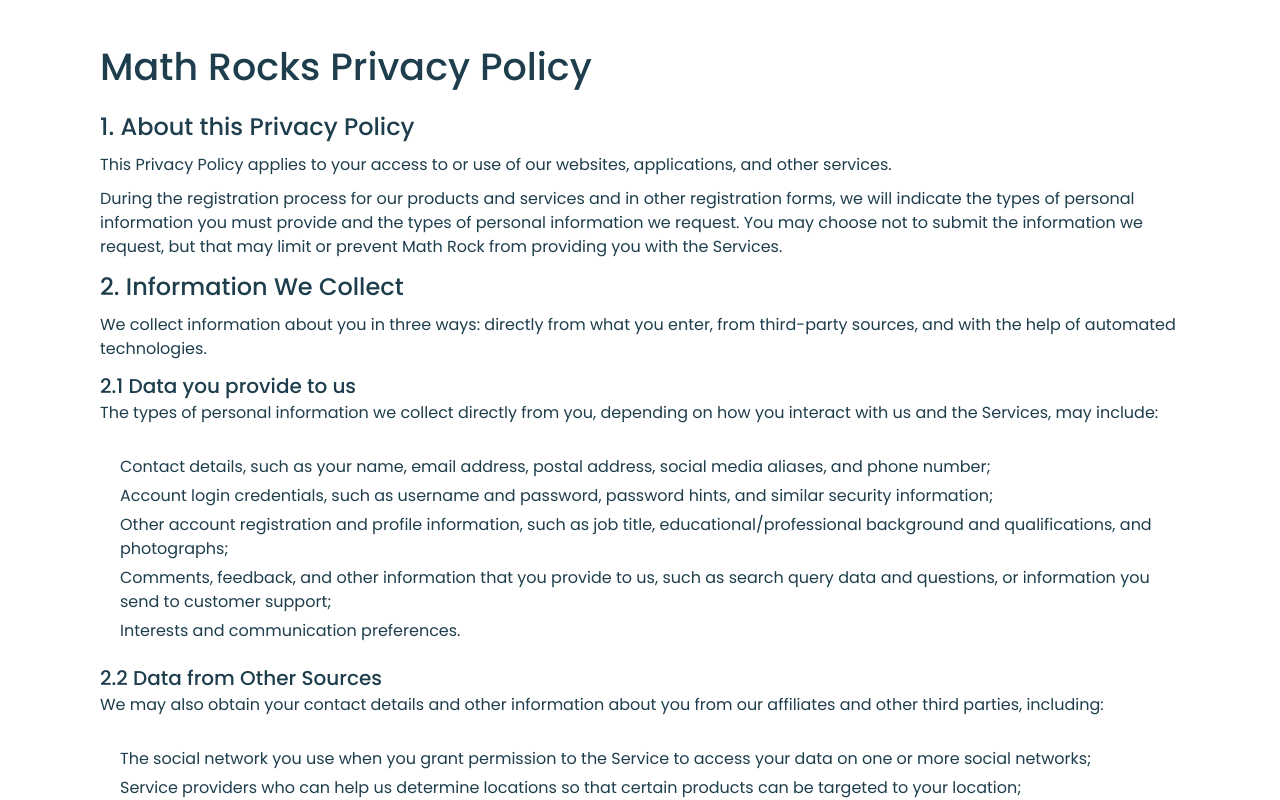
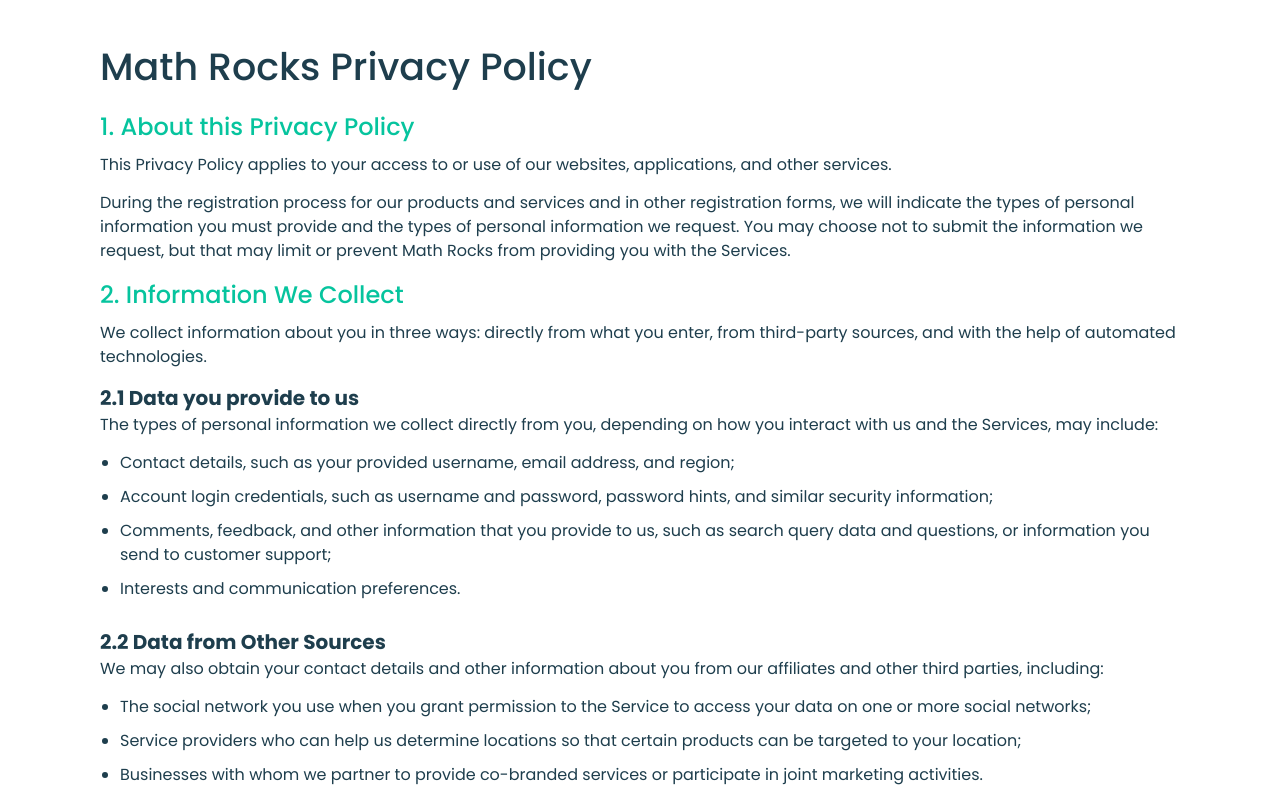
Before and after one commit to uoa-compsci399-s1-2024/capstone-project-2024-s1-team-11, a React (Vite) app in the folder client/: page /privacy-policy in a window 1280 px wide. Shown: the part 422-1222 px from the top of the page. Built offline with nearby package versions, Linux system fonts and the light colour scheme.

Commit message:
Updated privacy policy and fixed list styles

```diff
--- a/client/src/components/edit-profile-modal/index.jsx
+++ b/client/src/components/edit-profile-modal/index.jsx
@@ -13,7 +13,7 @@ const EditProfileModal = ({ onClose }) => {
   const [selectedAvatar, setSelectedAvatar] = useState(null);
   const [avatarIndex, setAvatarIndex] = useState(0);
 
-  const avatars = ["avatar_00.jpg", "avatar_01.jpg", "avatar_02.jpg"];
+  const avatars = ["avatar-00.jpg", "avatar-01.jpg", "avatar-02.jpg"];
 
   const handleTabClick = (tab) => {
     setActiveTab(tab);
--- a/client/src/components/header/styles.css
+++ b/client/src/components/header/styles.css
@@ -126,6 +126,7 @@
 
   .home .header {
     border-bottom: none;
+    background-color: transparent;
   }
 
   .home.show .logo {
@@ -134,6 +135,7 @@
 
   .home.show .header {
     border-bottom: 1px solid var(--text);
+    background-color: var(--background);
   }
 
   .main-logo.hide {
--- a/client/src/index.css
+++ b/client/src/index.css
@@ -57,14 +57,16 @@ h1 {
 h2 {
   font-size: 1.5rem;
   padding-bottom: 8px;
+  color: var(--green);
 }
 
 h3 {
   font-size: 1.25rem;
+  font-weight: bold;
 }
 
 p {
-    padding-bottom: 10px;
+    padding-bottom: 14px;
 }
 
 a, a:link {
@@ -78,7 +80,16 @@ a:hover {
 }
 
 ul, ol {
-  margin: 1.25rem;
+  margin-left: 1.25rem;
+  padding-bottom: 16px;
+}
+
+ul {
+  list-style-type: disc;
+}
+
+li {
+  padding-bottom: 10px;;
 }
 
 .side-padding {
--- a/client/src/leaderboard_styles.css
+++ b/client/src/leaderboard_styles.css
@@ -64,11 +64,6 @@ border-radius: 50%;
 }
 
 .leaderboard-table tbody {
-  font-size: 16px;
-}
-
-.leaderboard-table tbody {
-  font-size: 25px;
   font-weight: bold;
 }
 
--- a/client/src/pages/privacy.jsx
+++ b/client/src/pages/privacy.jsx
@@ -14,15 +14,14 @@ export default function PrivacyPage() {
             <h1>Math Rocks Privacy Policy</h1>
             <h2>1. About this Privacy Policy</h2>
             <p>This Privacy Policy applies to your access to or use of our websites, applications, and other services.</p>
-            <p>During the registration process for our products and services and in other registration forms, we will indicate the types of personal information you must provide and the types of personal information we request. You may choose not to submit the information we request, but that may limit or prevent Math Rock from providing you with the Services.</p>
+            <p>During the registration process for our products and services and in other registration forms, we will indicate the types of personal information you must provide and the types of personal information we request. You may choose not to submit the information we request, but that may limit or prevent Math Rocks from providing you with the Services.</p>
             <h2>2. Information We Collect</h2>
             <p>We collect information about you in three ways: directly from what you enter, from third-party sources, and with the help of automated technologies.</p>
             <h3>2.1 Data you provide to us</h3>
             <p>The types of personal information we collect directly from you, depending on how you interact with us and the Services, may include:</p>
             <ul>
-              <li>Contact details, such as your name, email address, postal address, social media aliases, and phone number;</li>
+              <li>Contact details, such as your provided username, email address, and region;</li>
               <li>Account login credentials, such as username and password, password hints, and similar security information;</li>
-              <li>Other account registration and profile information, such as job title, educational/professional background and qualifications, and photographs;</li>
               <li>Comments, feedback, and other information that you provide to us, such as search query data and questions, or information you send to customer support;</li>
               <li>Interests and communication preferences.</li>
             </ul>
@@ -68,38 +67,26 @@ export default function PrivacyPage() {
             <p>Where we rely on your consent to process personal information, you have the right to withdraw your consent at any time, and you may have the right to object to our processing of personal information where we are exercising our legitimate interests.</p>
             <h2>6. Data Retention</h2>
             <p>We will retain your personal information for as long as necessary to provide the Services, complete the transactions you have requested, or for other necessary purposes, such as to comply with legal obligations, maintain business and financial records, resolve disputes, maintain security, detect and prevent fraud and abuse, and enforce agreements. If you access the Services through a subscription managed or sponsored by your organization, we will retain your organization's contact information for continued communication with you after your organization terminates your subscription.</p>
-
             <h2>7. Data Security</h2>
             <p>We will implement a variety of technical and organisational measures to ensure a level of security appropriate to the risk to the personal information we process. These measures are designed to ensure the integrity, confidentiality, and availability of personal information.</p>
-
             <h2>8. Children's Privacy</h2>
-            <p>We do not knowingly collect information from children under the age of 14.</p>
-
+            <p>We have limited the information we collect to a chosen username, email address and region.</p>
             <h2>9. Accessing and Updating Your Information</h2>
-
-              <h3>9.1 Your Account</h3>
-
-            <p>
-              The Service may allow registered users to directly access and review their account information at any time and to make corrections or updates after logging in. It is the user's responsibility to keep such information up to date. Registered users may also close their accounts directly through the Service or by contacting the Service's customer support department.
-            </p>
-
+            <h3>9.1 Your Account</h3>
+            <p>The Service may allow registered users to directly access and review their account information at any time and to make corrections or updates after logging in. It is the user's responsibility to keep such information up to date. Registered users may also close their accounts directly through the Service or by contacting the Service's customer support department.</p>
             <h3>9.2 Your Rights</h3>
-            <p>
-              In accordance with applicable privacy and data protection laws, you have the right, free of charge, to:
-            </p>
+            <p>In accordance with applicable privacy and data protection laws, you have the right, free of charge, to:</p>
             <ul>
               <li>Access to your personal information;</li>
               <li>To correct or erase your personal information;</li>
               <li>Restrict or object to our processing of your personal information;</li>
               <li>Portability of your personal information.</li>
             </ul>
-
             <h2>10. Changes</h2>
             <p>We may update this Privacy Policy from time to time. We will post any changes on this page along with the updated revision date. Once we make any material changes, we will notify you through the Service or otherwise.</p>
             <h2>11. Contact Information</h2>
             <p>If you have any questions, comments, complaints or requests about this Privacy Policy or our handling of your information, please <Link to={`/contact`}>contact us</Link>. </p>
-
-            </article>
+          </article>
         </main>
         <Footer />
     </>
--- a/client/src/pages/profile.jsx
+++ b/client/src/pages/profile.jsx
@@ -50,7 +50,7 @@ const ProfilePage = () => {
       <>
         <Header/>
         <main>
-        <article className='side-padding top-padding'>
+        <article className='side-padding top-padding' id='profile'>
 
           <div className="profile-container">
             <img src="/avatar-00.jpg" alt="Profile Picture" className="profile-picture"/>
--- a/client/src/profile_styles.css
+++ b/client/src/profile_styles.css
@@ -74,12 +74,12 @@
     cursor: pointer;
   }
 
-  ul {
+  #profile ul {
     list-style-type: none;
     padding: 0;
   }
 
-  li {
+  #profile li {
     margin-bottom: 5px;
   }
 
```
